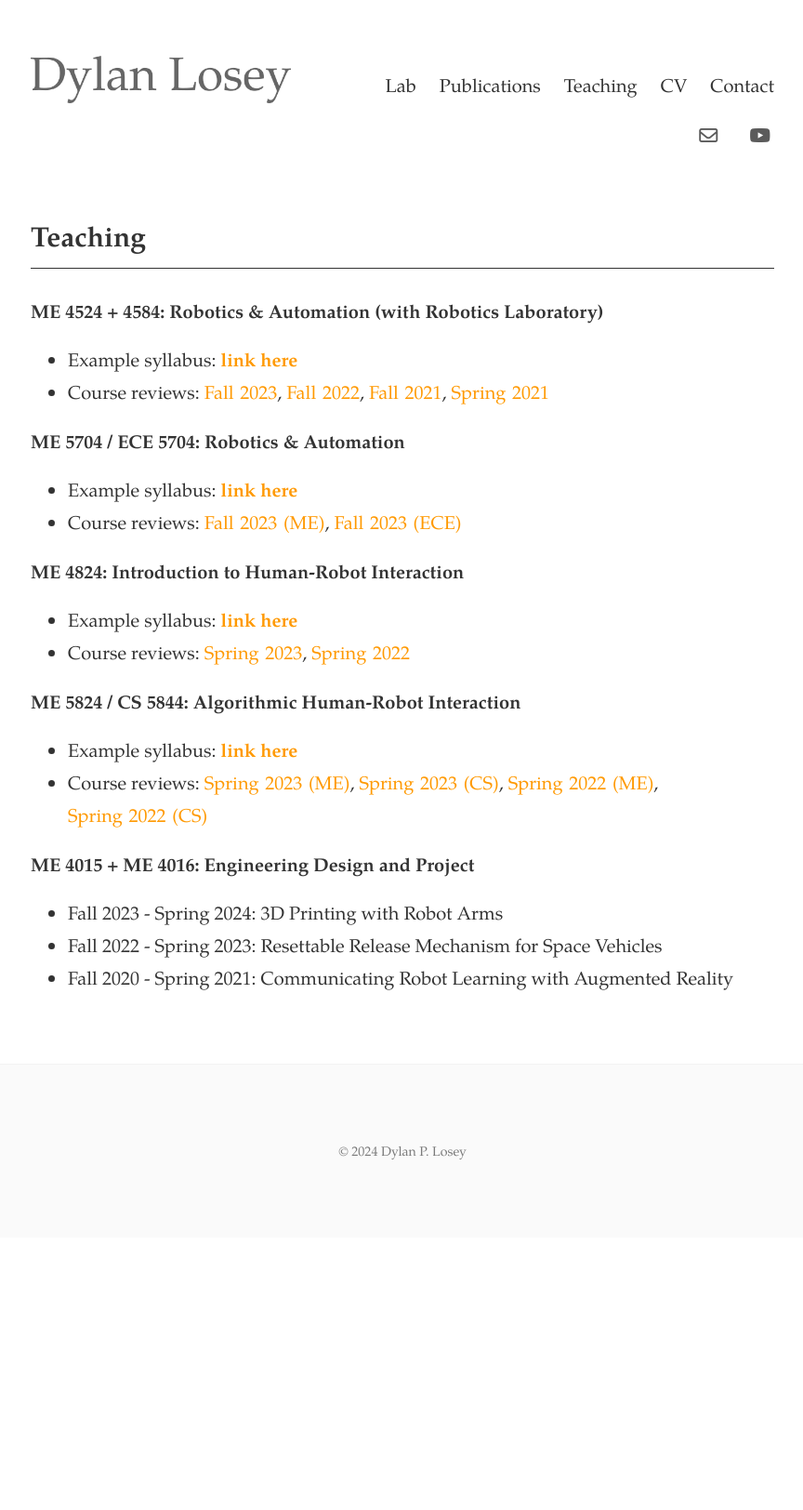
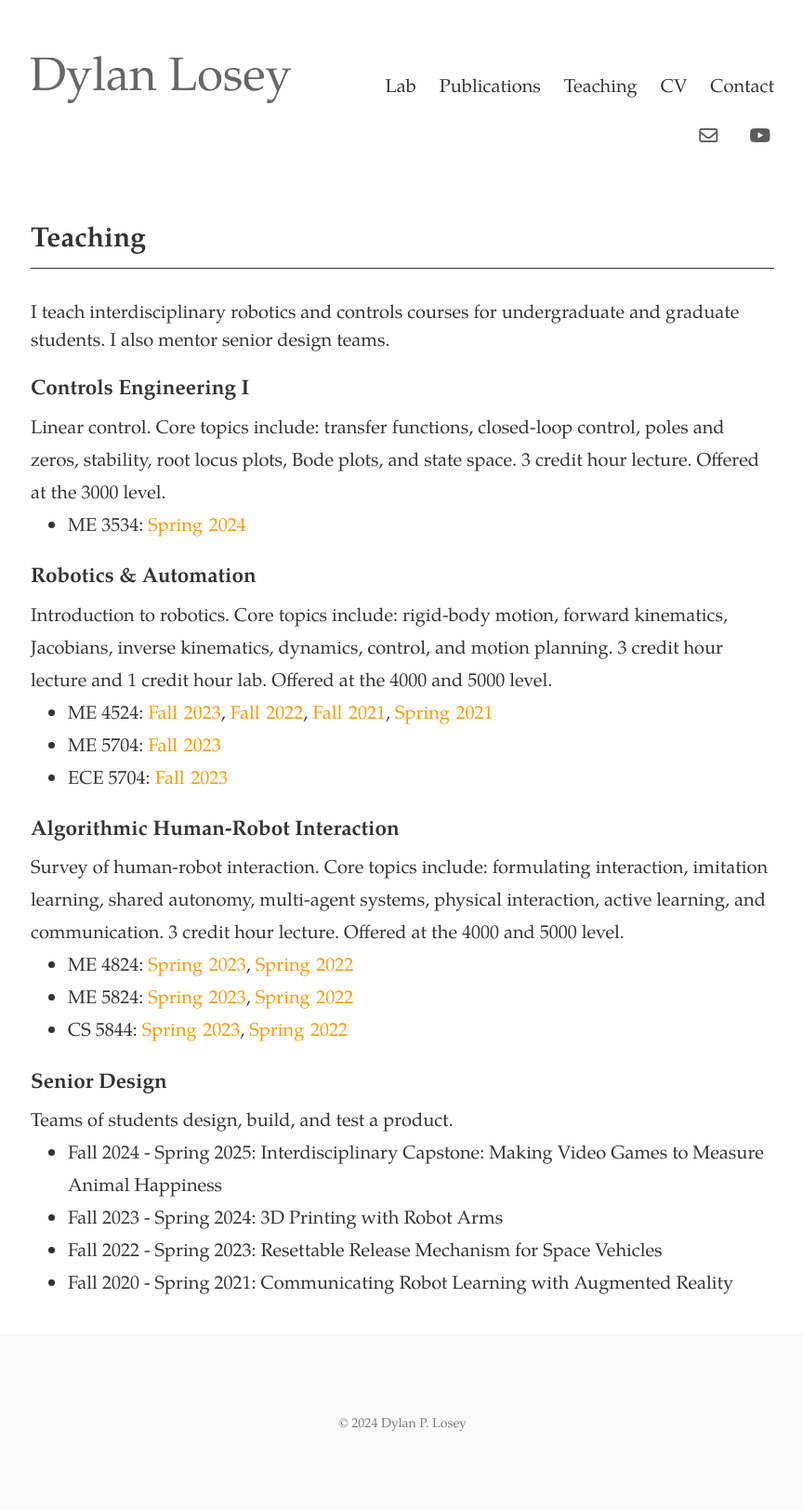
Before and after one commit to dylan-losey/dylan-losey.github.io, a Jekyll site: the page built from teaching.html, in a window 1280 px wide. Shown: the whole page at 93% size, without its empty margins (207-1071 px from the left). Built offline with Jekyll 4.4.1, drawn with Linux system fonts in a browser that asks for light colours; nearby versions of some CDN libraries; before the commit the page ends 1331 px from its top, so only the background shows below that.

Commit message:
changing teaching

```diff
--- a/teaching.html
+++ b/teaching.html
@@ -17,6 +17,7 @@ tags: teaching
   }
 </style>
 
+
 <div>
   <table>
     <tr>
@@ -24,55 +25,72 @@ tags: teaching
   </table>
 </div>
 
-<div>
-  <p><b>ME 4524 + 4584: Robotics & Automation (with Robotics Laboratory)</b></p>
+
+<p>
+  I teach interdisciplinary robotics and controls courses for undergraduate and graduate students.
+  I also mentor senior design teams.
+</p>
+
+
+<h3> Controls Engineering I </h3>
+Linear control.
+Core topics include: transfer functions, closed-loop control, poles and zeros, stability, root locus plots, Bode plots, and state space.
+3 credit hour lecture.
+Offered at the 3000 level.
 <ul>
-    <li>Example syllabus: <b><a class="link" href="{{ site.baseurl }} /me4524/">link here</a></b></li>
-    <li>Course reviews:
+  <li>ME 3534:
+    <a class="link" href="{{ site.baseurl }} /pdfs/me3534_reviews/spring2024.pdf">Spring&nbsp;2024</a>
+  </li>
+</ul>
+
+
+<h3> Robotics &amp; Automation </h3>
+Introduction to robotics.
+Core topics include: rigid-body motion, forward kinematics, Jacobians, inverse kinematics, dynamics, control, and motion planning.
+3 credit hour lecture and 1 credit hour lab.
+Offered at the 4000 and 5000 level.
+<ul>
+  <li>ME 4524:
     <a class="link" href="{{ site.baseurl }} /pdfs/me4524_reviews/fall2023.pdf">Fall&nbsp;2023</a>,
     <a class="link" href="{{ site.baseurl }} /pdfs/me4524_reviews/fall2022.pdf">Fall&nbsp;2022</a>,
     <a class="link" href="{{ site.baseurl }} /pdfs/me4524_reviews/fall2021.pdf">Fall&nbsp;2021</a>,
     <a class="link" href="{{ site.baseurl }} /pdfs/me4524_reviews/spring2021.pdf">Spring&nbsp;2021</a>
   </li>
-  </ul>
-  <p><b>ME 5704 / ECE 5704: Robotics & Automation</b></p>
-  <ul>
-    <li>Example syllabus: <b><a class="link" href="{{ site.baseurl }} /me5704/">link here</a></b></li>
-    <li>Course reviews:
-      <a class="link" href="{{ site.baseurl }} /pdfs/me5704_reviews/fall2023.pdf">Fall&nbsp;2023&nbsp;(ME)</a>,
-      <a class="link" href="{{ site.baseurl }} /pdfs/ece5704_reviews/fall2023.pdf">Fall&nbsp;2023&nbsp;(ECE)</a>
+  <li>ME 5704:
+    <a class="link" href="{{ site.baseurl }} /pdfs/me5704_reviews/fall2023.pdf">Fall&nbsp;2023</a>
+  </li>
+  <li>ECE 5704:
+    <a class="link" href="{{ site.baseurl }} /pdfs/ece5704_reviews/fall2023.pdf">Fall&nbsp;2023</a>
   </li>
 </ul>
-</div>
 
-<div>
-  <p><b>ME 4824: Introduction to Human-Robot Interaction</b></p>
+
+<h3> Algorithmic Human-Robot Interaction </h3>
+Survey of human-robot interaction.
+Core topics include: formulating interaction, imitation learning, shared autonomy, multi-agent systems, physical interaction, active learning, and communication.
+3 credit hour lecture.
+Offered at the 4000 and 5000 level.
 <ul>
-    <li>Example syllabus: <b><a class="link" href="{{ site.baseurl }} /me4824/">link here</a></b></li>
-    <li>Course reviews:
+  <li>ME 4824:
     <a class="link" href="{{ site.baseurl }} /pdfs/me4824_reviews/spring2023.pdf">Spring&nbsp;2023</a>,
     <a class="link" href="{{ site.baseurl }} /pdfs/me4824_reviews/spring2022.pdf">Spring&nbsp;2022</a>
   </li>
-  </ul>
-  <p><b>ME 5824 / CS 5844: Algorithmic Human-Robot Interaction</b></p>
-  <ul>
-    <li>Example syllabus: <b><a class="link" href="{{ site.baseurl }} /me5824/">link here</a></b></li>
-    <li>Course reviews:
-      <a class="link" href="{{ site.baseurl }} /pdfs/me5824_reviews/spring2023.pdf">Spring&nbsp;2023&nbsp;(ME)</a>,
-      <a class="link" href="{{ site.baseurl }} /pdfs/cs5844_reviews/spring2023.pdf">Spring&nbsp;2023&nbsp;(CS)</a>,
-      <a class="link" href="{{ site.baseurl }} /pdfs/me5824_reviews/spring2022.pdf">Spring&nbsp;2022&nbsp;(ME)</a>,
-      <a class="link" href="{{ site.baseurl }} /pdfs/cs5844_reviews/spring2022.pdf">Spring&nbsp;2022&nbsp;(CS)</a>
+  <li>ME 5824:
+    <a class="link" href="{{ site.baseurl }} /pdfs/me5824_reviews/spring2023.pdf">Spring&nbsp;2023</a>,
+    <a class="link" href="{{ site.baseurl }} /pdfs/me5824_reviews/spring2022.pdf">Spring&nbsp;2022</a>
+  </li>
+  <li>CS 5844:
+    <a class="link" href="{{ site.baseurl }} /pdfs/cs5844_reviews/spring2023.pdf">Spring&nbsp;2023</a>,
+    <a class="link" href="{{ site.baseurl }} /pdfs/cs5844_reviews/spring2022.pdf">Spring&nbsp;2022</a>
   </li>
 </ul>
-</div>
 
 
-<div>
-  <p><b>ME 4015 + ME 4016: Engineering Design and Project</b></p>
+<h3> Senior Design </h3>
+Teams of students design, build, and test a product.
 <ul>
+  <li>Fall 2024 - Spring 2025: Interdisciplinary Capstone: Making Video Games to Measure Animal Happiness</li>
   <li>Fall 2023 - Spring 2024: 3D Printing with Robot Arms</li>
   <li>Fall 2022 - Spring 2023: Resettable Release Mechanism for Space Vehicles</li>
   <li>Fall 2020 - Spring 2021: Communicating Robot Learning with Augmented Reality</li>
 </ul>
-</div>
-<br>
```
Lines whose indentation alone changed are shown as unchanged.
